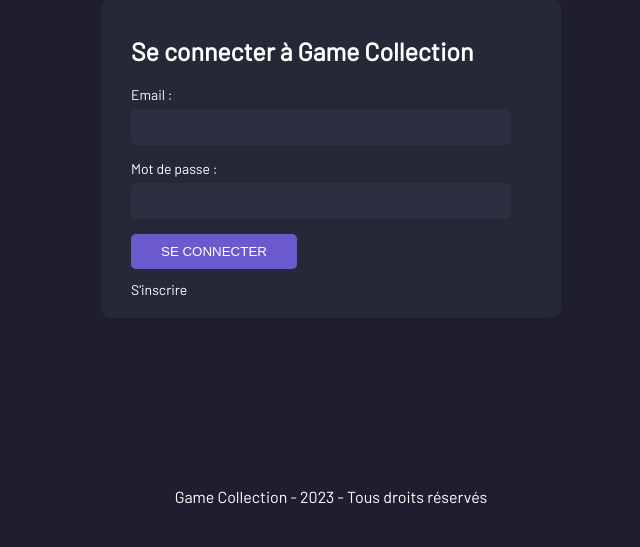
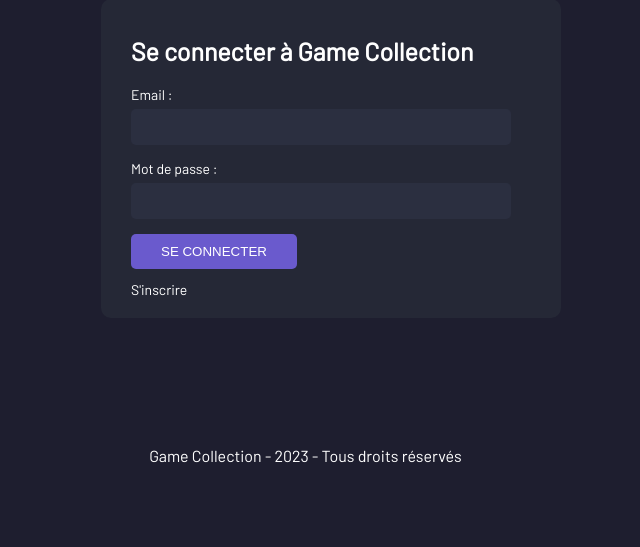
Before and after one commit to Yoshi-OOF/Game-Collection, a PHP site: page /index.php?action=Footer in a window 1280 px wide. Shown: the part 129-676 px from the top of the page, without its empty margins (309-949 px from the left). Run offline with PHP 8.4, Linux system fonts and the light colour scheme.

Commit message:
Footer version final

```diff
--- a/Css/Footer.css
+++ b/Css/Footer.css
@@ -1,7 +1,8 @@
 /* FOOTER */
 footer {
     text-align: center;
-    padding: 2%;
+    /* padding: 2%; */
+    padding-bottom: 2%;
     width: 96%;
     color: #ffffff;
 }
```
